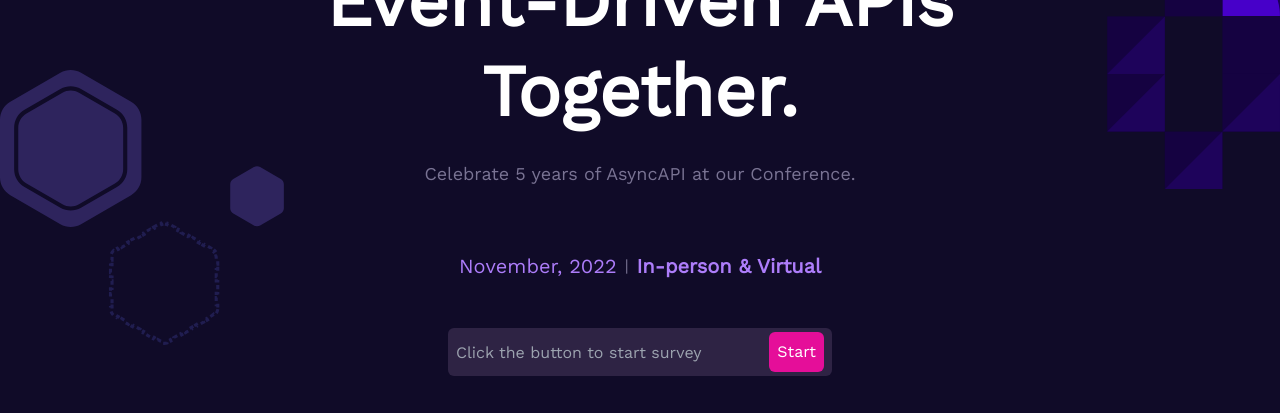
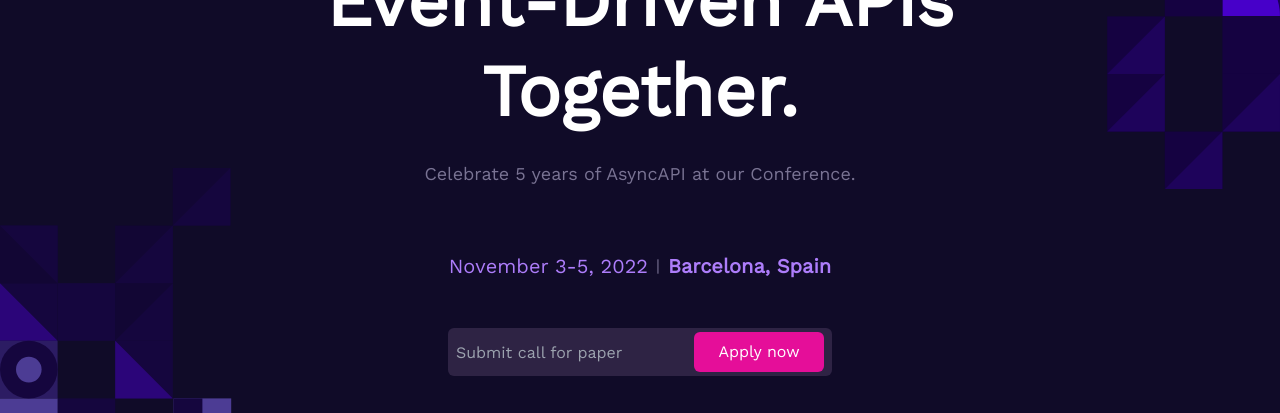
Before and after one commit to asyncapi/conference-website, a Next.js app: page / in a window 1280 px wide. Shown: the part 539-952 px from the top of the page. Before the commit the page ends 915 px from the top, so only its background shows below. Built offline with nearby package versions, Linux system fonts and the light colour scheme.

Commit message:
Added conf date and location

```diff
--- a/components/Header/header.js
+++ b/components/Header/header.js
@@ -2,18 +2,18 @@
 import React from "react";
 import Scrollspy from "react-scrollspy";
 import Pattern1 from "../illustrations/pattern1";
-import Polygon from "../illustrations/polygon"
+import Pattern2 from "../illustrations/pattern2";
 
 function Header() {
   return (
     <div
       style={{
         position: "relative",
-        height: "70vh",
+        height: "91vh",
       }}
     >
       <div className="absolute">
-        <img src="dots.svg" alt="dots"/>
+        <img src="dots.svg" alt="dots" />
       </div>
       <div className="absolute right-0">
         <Pattern1 className="w-72 sm:w-32" />
@@ -29,11 +29,11 @@ function Header() {
           <div className="text-center mt-16">
             <div className="flex items-center justify-center">
               <h3 className="text-fainted-paint text-xl sm:text-lg">
-                November, 2022
+                November 3-5, 2022
               </h3>
               <span className="ml-2 text-fainted-white">|</span>
               <h3 className="ml-2 text-fainted-paint font-bold text-xl  sm:text-lg">
-                In-person & Virtual
+                Barcelona, Spain
               </h3>
             </div>
           </div>
@@ -41,22 +41,25 @@ function Header() {
             <div className="w-96 h-12 p-2 bg-dark-paint rounded-md flex items-center justify-between">
               <input
                 disabled={true}
-                placeholder="Click the button to start survey"
-                className="h-full bg-transparent outline-none text-white w-5/6"
+                placeholder="Submit call for paper"
+                className="h-full bg-transparent outline-none text-white w-11/12"
               />
-              <Scrollspy items={["forms"]}>
-                <a href="#forms">
-                  <button className="bg-tetiary-pink p-2 rounded-md text-white">
-                    Start
-                  </button>
-                </a>
-              </Scrollspy>
+              <a
+                href="https://linuxfoundation.smapply.io/prog/asyncapi_conference_2022/"
+                target="_blank"
+                rel="noreferrer"
+                className="w-6/12"
+              >
+                <button className="bg-tetiary-pink p-2 w-full rounded-md text-white">
+                  Apply now
+                </button>
+              </a>
             </div>
           </div>
         </div>
       </div>
-      <div className="absolute bottom-0 opacity-50 sm:hidden">
-       <Polygon className="w-72" />
+      <div className="absolute bottom-0 rotate-0 opacity-50">
+        <Pattern2 className="w-72 sm:w-32" />
       </div>
     </div>
   );
```
